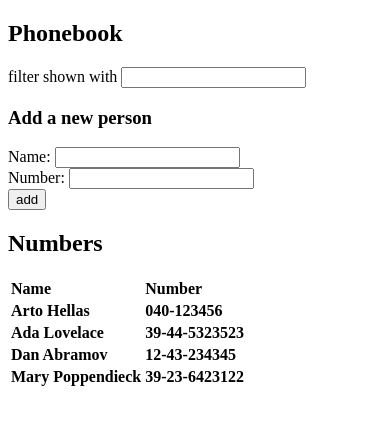
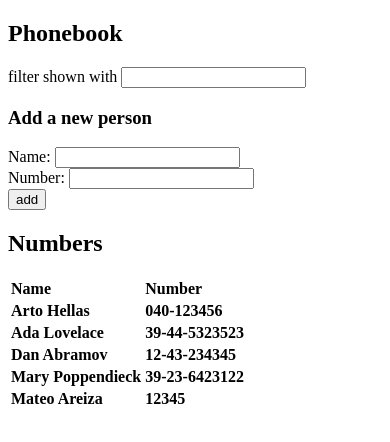
Before and after one commit to areizas/fullstack-open-course-exercises, a React (Create React App) app in the folder part2/3-phonebook/: page / in a window 390 px wide. Shown: the top 442 px of the page. Built offline with nearby package versions, Linux system fonts and the light colour scheme; data requests are answered from the project's data file.

Commit message:
Ex 2.15 - Update Phonebook app to persist data on the json-server database

```diff
--- a/part2/3-phonebook/db.json
+++ b/part2/3-phonebook/db.json
@@ -1,5 +1,5 @@
 {
-  "persons":[
+  "persons": [
     {
       "name": "Arto Hellas",
       "number": "040-123456",
@@ -19,6 +19,11 @@
       "name": "Mary Poppendieck",
       "number": "39-23-6423122",
       "id": 4
+    },
+    {
+      "name": "Mateo Areiza",
+      "number": "12345",
+      "id": 5
     }
   ]
 }
--- a/part2/3-phonebook/src/components/PersonForm.js
+++ b/part2/3-phonebook/src/components/PersonForm.js
@@ -1,4 +1,5 @@
 import React, {useState} from "react";
+import personsService from '../services/persons'
 
 const PersonForm = ({persons, setPersons}) => {
 
@@ -20,9 +21,14 @@ const PersonForm = ({persons, setPersons}) => {
             const personObject = {
                 name: newName, number: newNumber
             }
-            setPersons(persons.concat(personObject))
-            setNewName('')
-            setNewNumber('')
+
+            personsService
+                .create(personObject)
+                .then( returnedPerson => {
+                    setPersons(persons.concat(returnedPerson))
+                    setNewName('')
+                    setNewNumber('')
+                })
         }
     }
     return (
--- /dev/null
+++ b/part2/3-phonebook/src/services/persons.js
@@ -0,0 +1,20 @@
+import axios from "axios";
+
+const baseUrl = "http://localhost:3001/persons"
+
+const getAll = () => {
+    const respond = axios.get(baseUrl)
+    return respond.then( respond => respond.data)
+}
+
+const create = (newPerson) => {
+    const response = axios.post(baseUrl,newPerson)
+    return response.then(response => response.data)
+}
+
+const update = (id,newPerson) => {
+    const response = axios.put(`${baseUrl}/${id}`,newPerson)
+    return response.then(response => response.data)
+}
+
+export default {getAll, create, update}
```
